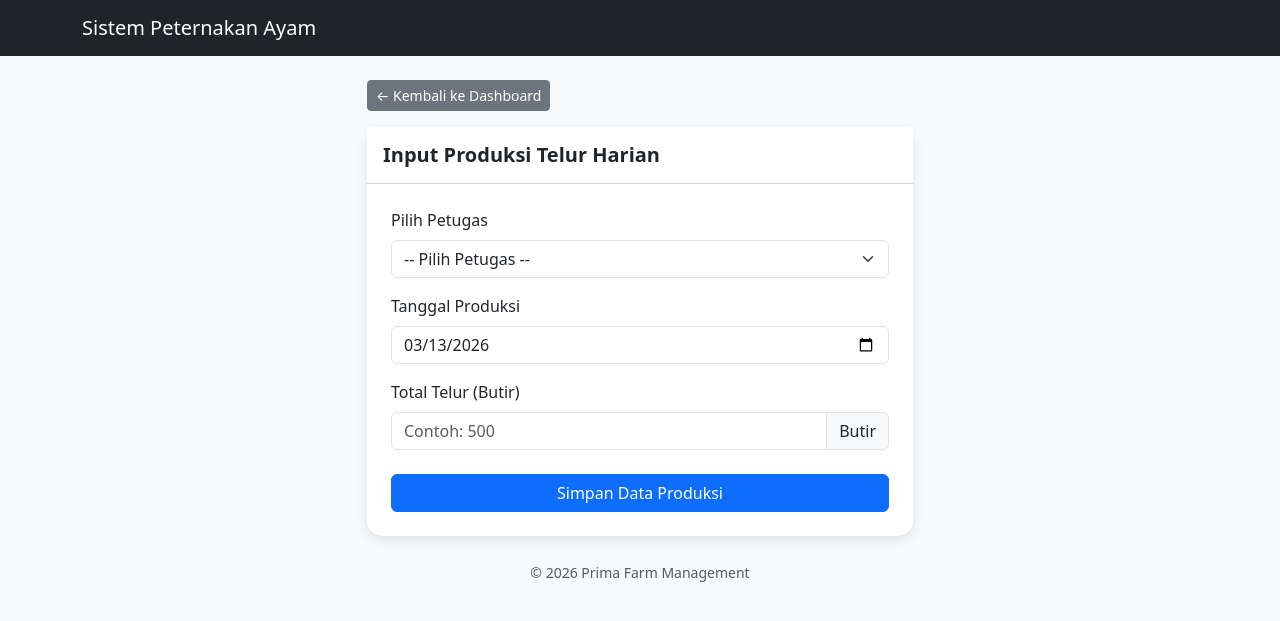
After one commit to julihaw9/proyek1-rancangan-web-ayam-petelur, a PHP site: page /add.php in a window 1280 px wide. The commit adds this page. Shown: the top 621 px of the page. Run offline with PHP 8.4, Linux system fonts and the light colour scheme; data comes from the database, SQL or seed files in the repository.

Commit message:
membuat file add.php

```diff
--- /dev/null
+++ b/add.php
@@ -0,0 +1,100 @@
+<?php
+$host = "localhost";
+$user = "root";
+$pass = "";
+$db   = "peternakan_ayam";
+
+$conn = mysqli_connect($host, $user, $pass, $db);
+
+if (!$conn) {
+    die("Koneksi gagal: " . mysqli_connect_error());
+}
+
+$query_petugas = mysqli_query($conn, "SELECT id_petugas, nama_petugas FROM petugas");
+
+if (isset($_POST['Submit'])) {
+    $id_petugas = $_POST['id_petugas'];
+    $tanggal = $_POST['tanggal'];
+    $total_telur = $_POST['total_telur'];
+
+    $result = mysqli_query($conn, "INSERT INTO produksi_telur(id_petugas, tanggal, total_telur) VALUES('$id_petugas', '$tanggal', '$total_telur')");
+
+    if ($result) {
+        echo "<script>alert('Data berhasil ditambahkan!'); window.location='index.php';</script>";
+    } else {
+        echo "Gagal menambahkan data: " . mysqli_error($conn);
+    }
+}
+?>
+
+<!DOCTYPE html>
+<html lang="id">
+<head>
+    <meta charset="UTF-8">
+    <meta name="viewport" content="width=device-width, initial-scale=1.0">
+    <title>Tambah Produksi Telur - Prima Farm</title>
+    <link href="https://cdn.jsdelivr.net/npm/bootstrap@5.3.0/dist/css/bootstrap.min.css" rel="stylesheet">
+    <style>
+        body { background-color: #f8f9fa; }
+        .card-form { border-radius: 15px; border: none; box-shadow: 0 4px 12px rgba(0,0,0,0.1); }
+    </style>
+</head>
+<body>
+
+<nav class="navbar navbar-expand-lg navbar-dark bg-dark mb-4">
+    <div class="container">
+        <a class="navbar-brand" href="index.php">Sistem Peternakan Ayam</a>
+    </div>
+</nav>
+
+<div class="container">
+    <div class="row justify-content-center">
+        <div class="col-md-6">
+            <div class="mb-3">
+                <a href="index.php" class="btn btn-sm btn-secondary">← Kembali ke Dashboard</a>
+            </div>
+
+            <div class="card card-form">
+                <div class="card-header bg-white py-3">
+                    <h5 class="mb-0 fw-bold">Input Produksi Telur Harian</h5>
+                </div>
+                <div class="card-body p-4">
+                    <form action="add.php" method="post" name="form1">
+                        <div class="mb-3">
+                            <label class="form-label">Pilih Petugas</label>
+                            <select name="id_petugas" class="form-select" required>
+                                <option value="">-- Pilih Petugas --</option>
+                                <?php while($p = mysqli_fetch_assoc($query_petugas)): ?>
+                                    <option value="<?= $p['id_petugas']; ?>"><?= $p['nama_petugas']; ?></option>
+                                <?php endwhile; ?>
+                            </select>
+                        </div>
+
+                        <div class="mb-3">
+                            <label class="form-label">Tanggal Produksi</label>
+                            <input type="date" name="tanggal" class="form-control" value="<?= date('Y-m-d'); ?>" required>
+                        </div>
+
+                        <div class="mb-3">
+                            <label class="form-label">Total Telur (Butir)</label>
+                            <div class="input-group">
+                                <input type="number" name="total_telur" class="form-control" placeholder="Contoh: 500" required>
+                                <span class="input-group-text">Butir</span>
+                            </div>
+                        </div>
+
+                        <div class="d-grid gap-2 mt-4">
+                            <button type="submit" name="Submit" class="btn btn-primary">Simpan Data Produksi</button>
+                        </div>
+                    </form>
+                </div>
+            </div>
+
+            <p class="text-center text-muted mt-4"><small>&copy; 2026 Prima Farm Management</small></p>
+        </div>
+    </div>
+</div>
+
+<script src="https://cdn.jsdelivr.net/npm/bootstrap@5.3.0/dist/js/bootstrap.bundle.min.js"></script>
+</body>
+</html>
--- a/index1.php
+++ b/index1.php
@@ -1,5 +1,4 @@
 <?php
-// Koneksi ke database
 $host = "localhost";
 $user = "root";
 $pass = "";
@@ -15,15 +14,12 @@ if (!$conn) {
 $query_ayam = mysqli_query($conn, "SELECT SUM(total_ayam) as total FROM blok_kandang");
 $data_ayam = mysqli_fetch_assoc($query_ayam);
 
-// 2. Ambil Total Blok Kandang
 $query_blok = mysqli_query($conn, "SELECT COUNT(id_blok_kandang) as total FROM blok_kandang");
 $data_blok = mysqli_fetch_assoc($query_blok);
 
-// 3. Ambil Total Produksi Telur (Keseluruhan)
 $query_telur = mysqli_query($conn, "SELECT SUM(total_telur) as total FROM produksi_telur");
 $data_telur = mysqli_fetch_assoc($query_telur);
 
-// 4. Ambil 5 Transaksi Terakhir
 $query_transaksi = mysqli_query($conn, "SELECT * FROM transaksi ORDER BY tanggal_transaksi DESC LIMIT 5");
 ?>
 
```
